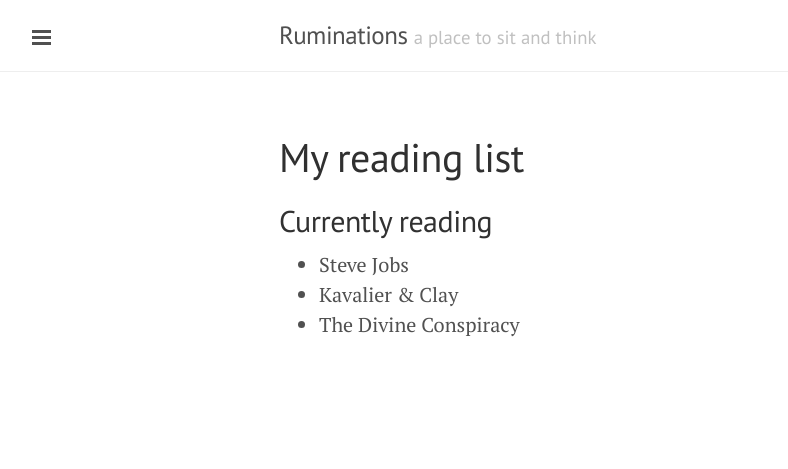
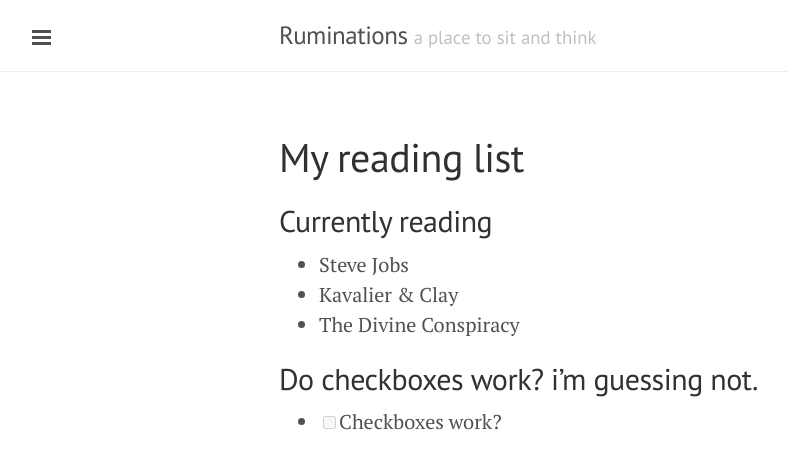
Before and after one commit to jrsconfitto/jrsconfitto.github.io, a Jekyll site: the page built from reading-list.md, in a window 1280 px wide. Shown: the top 469 px of the page, without its empty margins (1-789 px from the left). Built offline with Jekyll 4.4.1, drawn with Linux system fonts in a browser that asks for light colours; Markdown is read by kramdown in place of the engine named in the settings.

Commit message:
Test out checkboxes

```diff
--- a/reading-list.md
+++ b/reading-list.md
@@ -8,3 +8,7 @@ title: My reading list
 * Steve Jobs
 * Kavalier & Clay
 * The Divine Conspiracy
+
+## Do checkboxes work? i'm guessing not.
+
+* [ ] Checkboxes work?
```
